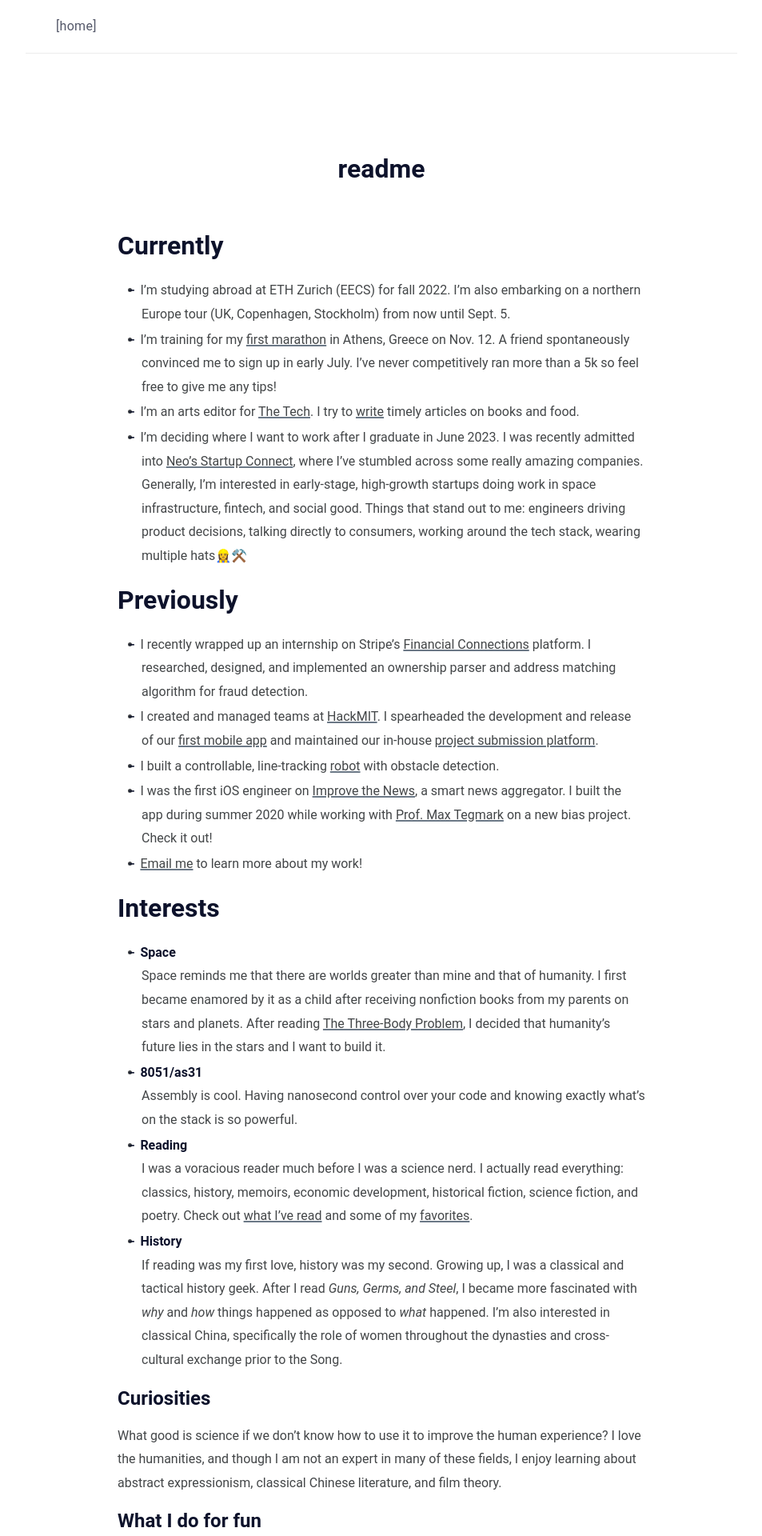
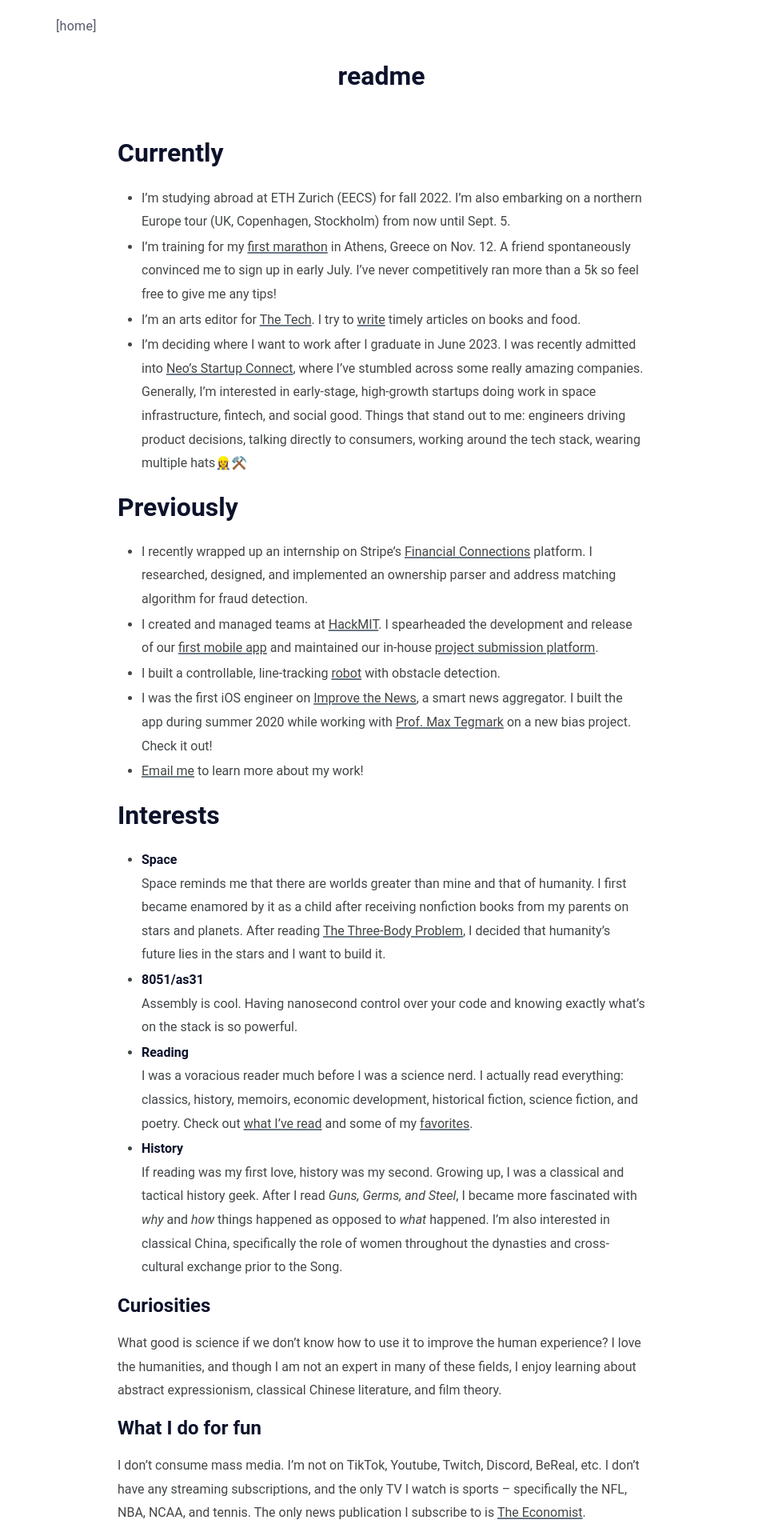
Before and after one commit to mlong93/personal-website, a Jekyll site: the page built from about.md, in a window 1280 px wide. Shown: the top 1920 px of the page at 80% size, without its empty margins (163-1116 px from the left). Built offline with Jekyll 4.4.1, drawn with Linux system fonts in a browser that asks for light colours.

Commit message:
minor style changes

```diff
--- a/_sass/style/_base.scss
+++ b/_sass/style/_base.scss
@@ -142,7 +142,6 @@
     text-align: -webkit-match-parent;
   }
   li::before {
-    content: "\FE63";
     display: inline-block;
     top: -1px;
     width: 1.2em;
--- a/_sass/style/_layout.scss
+++ b/_sass/style/_layout.scss
@@ -6,7 +6,6 @@
   position: relative;
   margin-right: auto;
   margin-left: auto;
-  border-bottom: 1px solid $light;
   padding: $spacing-full - 15px $spacing-full;
   @extend %clearfix;
 }
@@ -198,7 +197,6 @@
   }
 
   .author-bio {
-    opacity: 0.9;
     max-width: 393px;
     line-height: 1.688;
     position: relative;
@@ -287,7 +285,6 @@
 
 // Post title
 .header {
-  margin-top: 7.8em;
   margin-bottom: 3em;
 
   .pinned-label {
@@ -353,49 +350,6 @@
   }
 }
 
-
-.search-article {
-  position: relative;
-  margin-bottom: 50px;
-
-  label[for="search-input"] {
-    position: relative;
-    top: 10px;
-    left: 11px;
-  }
-
-  input[type="search"] {
-    top: 0;
-    left: 0;
-    border: 0;
-    width: 100%;
-    height: 40px;
-    outline: none;
-    position: absolute;
-    border-radius: 5px;
-    padding: 10px 10px 10px 35px;
-    color: $text-base-color;
-    -webkit-appearance: none;
-    font-size: $base-font-size;
-    background-color: rgba(128, 128, 128, 0.1);
-    border: 1px solid rgba(128, 128, 128, 0.1);
-    &::-webkit-input-placeholder {
-      color: #808080;
-    }
-    &::-webkit-search-decoration,
-    &::-webkit-search-results-decoration {
-      display: none;
-    }
-  }
-}
-
-#search-results {
-  text-align: center;
-  li {
-    text-align: left;
-  }
-}
-
 .archive-tags {
   height: auto;
   .tag-item {
@@ -405,10 +359,3 @@
     background-color: rgba(128, 128, 128, 0.1);
   }
 }
-
-// Home (recent posts)
-.description {
-  margin-top: -1.2px;
-  color: $bright-gray;
-  font-size: $small-font-size + 1;
-}
```
